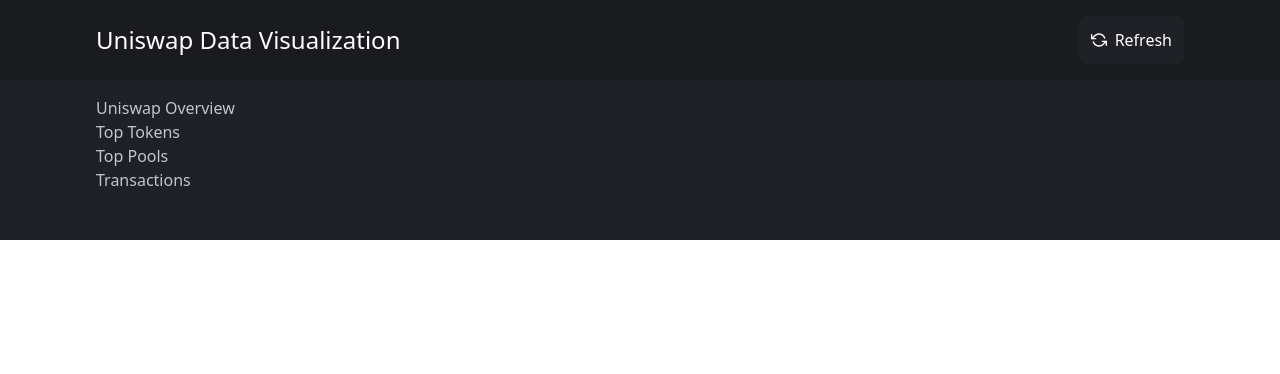
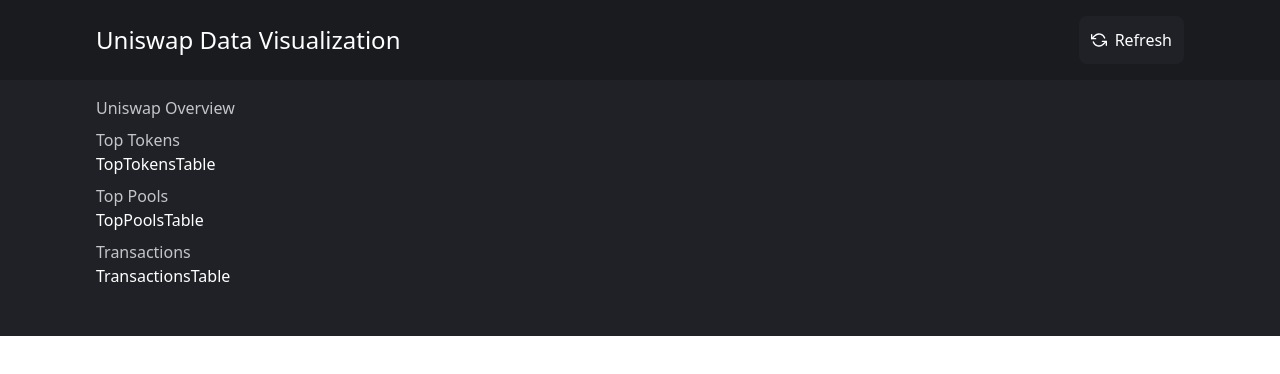
Before and after one commit to vutuanlinh2k2/uniswap-data-visualization, a React (Create React App) app: page / in a window 1280 px wide. Shown: the top 374 px of the page. Built offline with nearby package versions, Linux system fonts and the light colour scheme.

Commit message:
[chore]: add tables placeholder in sections

```diff
--- a/package.json
+++ b/package.json
@@ -15,6 +15,7 @@
         "react": "^18.2.0",
         "react-dom": "^18.2.0",
         "react-scripts": "5.0.1",
+        "react-table": "^7.8.0",
         "typescript": "^4.9.5",
         "web-vitals": "^2.1.0"
     },
--- a/src/App.tsx
+++ b/src/App.tsx
@@ -7,7 +7,7 @@
     return (
         <div>
             <Header />
-            <div className="px-24 bg-secondary pt-4 pb-12">
+            <div className="px-24 bg-secondary pt-4 pb-12 flex flex-col gap-2">
                 <UniswapOverview />
                 <TopTokens />
                 <TopPools />
--- /dev/null
+++ b/src/components/Tables/TableTemplate.tsx
@@ -0,0 +1,7 @@
+import React from "react"
+
+const TableTemplate = () => {
+    return <p>Table Template</p>
+}
+
+export default TableTemplate
--- /dev/null
+++ b/src/components/Tables/TopPoolsTable.tsx
@@ -0,0 +1,7 @@
+import React from "react"
+
+const TopPoolsTable = () => {
+    return <p>TopPoolsTable</p>
+}
+
+export default TopPoolsTable
--- /dev/null
+++ b/src/components/Tables/TopTokensTable.tsx
@@ -0,0 +1,7 @@
+import React from "react"
+
+const TopTokensTable = () => {
+    return <p>TopTokensTable</p>
+}
+
+export default TopTokensTable
--- /dev/null
+++ b/src/components/Tables/TransactionsTable.tsx
@@ -0,0 +1,7 @@
+import React from "react"
+
+const TransactionsTable = () => {
+    return <p>TransactionsTable</p>
+}
+
+export default TransactionsTable
--- /dev/null
+++ b/src/components/Tables/index.tsx
@@ -0,0 +1,3 @@
+export { default as TopPoolsTable } from "./TopPoolsTable"
+export { default as TopTokensTable } from "./TopTokensTable"
+export { default as TransactionsTable } from "./TransactionsTable"
--- a/src/sections/TopPools/TopPools.tsx
+++ b/src/sections/TopPools/TopPools.tsx
@@ -1,7 +1,14 @@
 import React from "react"
 
+import { TopPoolsTable } from "../../components/Tables"
+
 const TopPools = () => {
-    return <h2 className="text-grey-primary-text">Top Pools</h2>
+    return (
+        <div>
+            <h2 className="text-grey-primary-text">Top Pools</h2>
+            <TopPoolsTable />
+        </div>
+    )
 }
 
 export default TopPools
--- a/src/sections/TopTokens/TopTokens.tsx
+++ b/src/sections/TopTokens/TopTokens.tsx
@@ -1,7 +1,14 @@
 import React from "react"
 
+import { TopTokensTable } from "../../components/Tables"
+
 const TopTokens = () => {
-    return <h2 className="text-grey-primary-text">Top Tokens</h2>
+    return (
+        <div>
+            <h2 className="text-grey-primary-text">Top Tokens</h2>
+            <TopTokensTable />
+        </div>
+    )
 }
 
 export default TopTokens
--- a/src/sections/Transactions/Transactions.tsx
+++ b/src/sections/Transactions/Transactions.tsx
@@ -1,7 +1,14 @@
 import React from "react"
 
+import { TransactionsTable } from "../../components/Tables"
+
 const Transactions = () => {
-    return <h2 className="text-grey-primary-text">Transactions</h2>
+    return (
+        <div>
+            <h2 className="text-grey-primary-text">Transactions</h2>
+            <TransactionsTable />
+        </div>
+    )
 }
 
 export default Transactions
```
Also changed, not shown: 1 other file (tests, documents, lock files or other folders).
